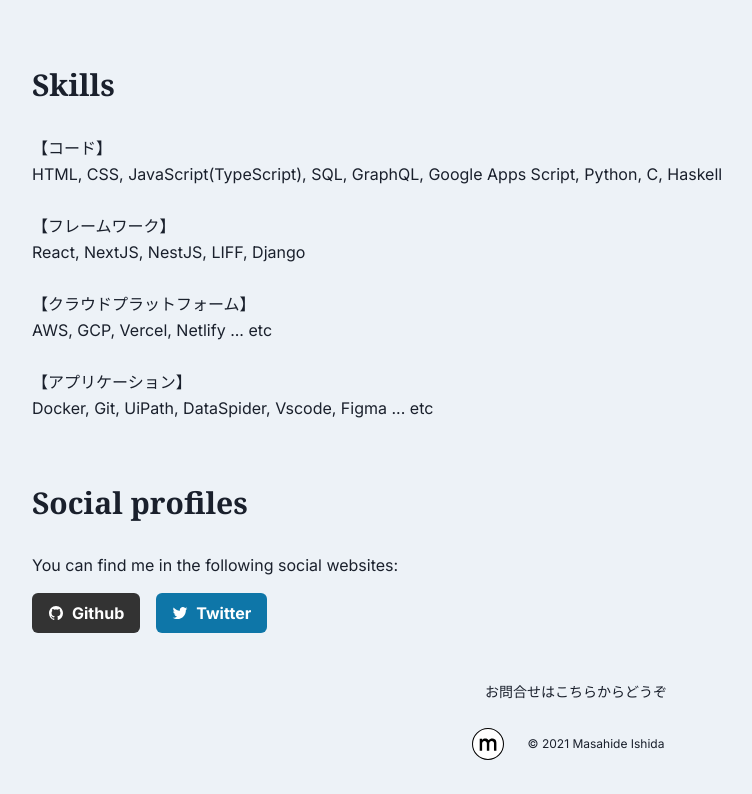
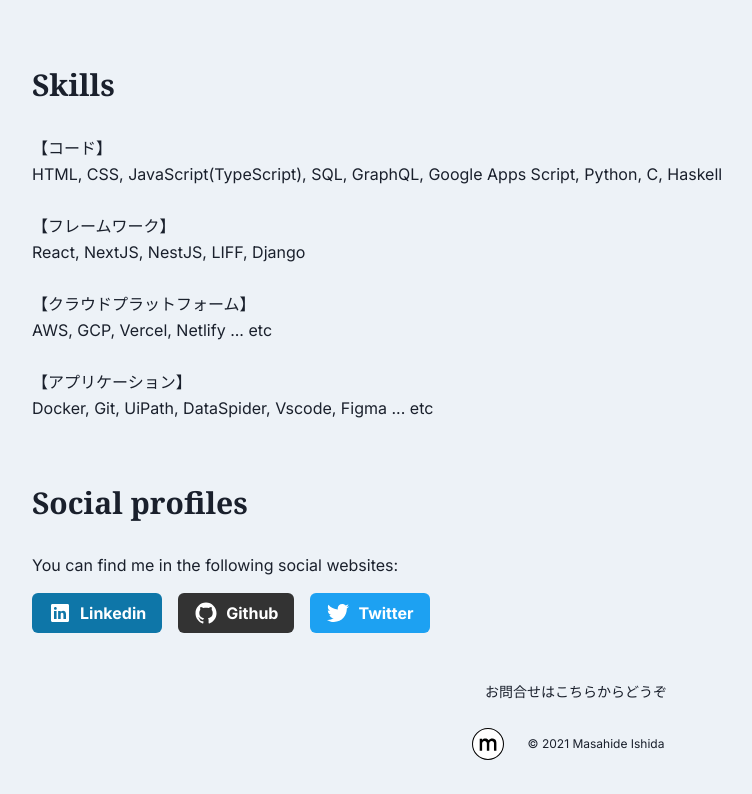
Before and after one commit to masa-fullstack/hp, a Next.js app in the folder app/: page / in a window 1280 px wide. Shown: the part 4771-5565 px from the top of the page, without its empty margins (64-816 px from the left). Built offline with nearby package versions, Linux system fonts and the light colour scheme; no server answers.

Commit message:
add linkdin

```diff
--- a/app/components/pages/about/base/index.tsx
+++ b/app/components/pages/about/base/index.tsx
@@ -9,7 +9,7 @@
 } from "@chakra-ui/react";
 import Image from "next/image";
 import React, { FC } from "react";
-import { IoLogoGithub, IoLogoTwitter } from "react-icons/io";
+import { IoLogoGithub, IoLogoTwitter, IoLogoLinkedin } from "react-icons/io";
 
 const Page: FC = () => {
   const headingNode = () => {
@@ -106,31 +106,48 @@
         <Box d="flex" alignItems="center">
           <HStack spacing={4}>
             <Link
-              py={2}
-              px={4}
+              py={{ "base": 4, "sm": 2 }}
+              px={{ "base": 5, "sm": 4 }}
+              href="https://jp.linkedin.com/in/masafullstack"
+              rounded="md"
+              bg="#0e76a8"
+              color="#fff"
+              fontWeight="bold"
+              fontSize={"2xl"}
+              isExternal
+            >
+              <HStack spacing={2} alignItems="center">
+                <Box as={IoLogoLinkedin} /> <Text fontSize={"md"} display={{ "base": "none", "sm": "block" }}>Linkedin</Text>
+              </HStack>
+            </Link>
+            <Link
+              py={{ "base": 4, "sm": 2 }}
+              px={{ "base": 5, "sm": 4 }}
               href="https://github.com/masa-fullstack"
               rounded="md"
               bg="#333"
               color="#fff"
               fontWeight="bold"
+              fontSize={"2xl"}
               isExternal
             >
               <HStack spacing={2} alignItems="center">
-                <Box as={IoLogoGithub} /> <Text>Github</Text>
+                <Box as={IoLogoGithub} /> <Text fontSize={"md"} display={{ "base": "none", "sm": "block" }}>Github</Text>
               </HStack>
             </Link>
             <Link
-              py={2}
-              px={4}
+              py={{ "base": 4, "sm": 2 }}
+              px={{ "base": 5, "sm": 4 }}
               href="https://twitter.com/_i_masa"
               rounded="md"
-              bg="#0e76a8"
+              bg="#1DA1F2"
               color="#fff"
               fontWeight="bold"
+              fontSize={"2xl"}
               isExternal
             >
               <HStack spacing={2} alignItems="center">
-                <Box as={IoLogoTwitter} /> <Text>Twitter</Text>
+                <Box as={IoLogoTwitter} /> <Text fontSize={"md"} display={{ "base": "none", "sm": "block" }}>Twitter</Text>
               </HStack>
             </Link>
           </HStack>
--- a/app/package.json
+++ b/app/package.json
@@ -12,6 +12,7 @@
     "start": "next start"
   },
   "dependencies": {
+    "@chakra-ui/icons": "^1.1.7",
     "@chakra-ui/react": "^1.6.7",
     "@emotion/react": "^11.4.1",
     "@emotion/styled": "^11.3.0",
--- a/app/pages/index.tsx
+++ b/app/pages/index.tsx
@@ -3,7 +3,8 @@
 import AboutPage from "components/pages/about/base";
 import PricePage from "components/pages/index/base/price";
 import { NextPage } from "next";
-import { Box, Image } from "@chakra-ui/react";
+import { Box } from "@chakra-ui/react";
+import { ChevronUpIcon } from '@chakra-ui/icons'
 
 import solutions from "public/data/solutions.json";
 import projects from "public/data/projects.json";
@@ -41,14 +42,15 @@
           bottom='20px'
           right={['16px', '84px']}
           zIndex={1}
-          _hover={{ cursor: "pointer" }}
+          _hover={{ cursor: "pointer", bgColor: "gray.200" }}
         >
-          <Image
+          <ChevronUpIcon w={24} h={24} />
+          {/* <Image
             src="/images/common/top.svg"
             alt="Logo"
             boxSize={{ base: 24, md: 120 }}
             mx="auto"
-          />
+          /> */}
         </Box>
       </Scroll>)}
     </>
```
Also changed, not shown: 1 other file (tests, documents, lock files or other folders).
